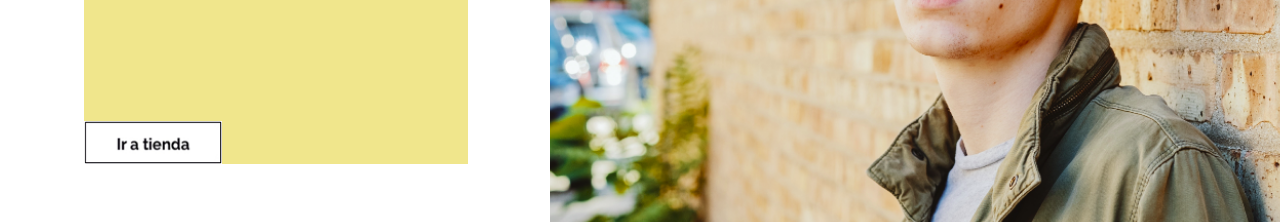
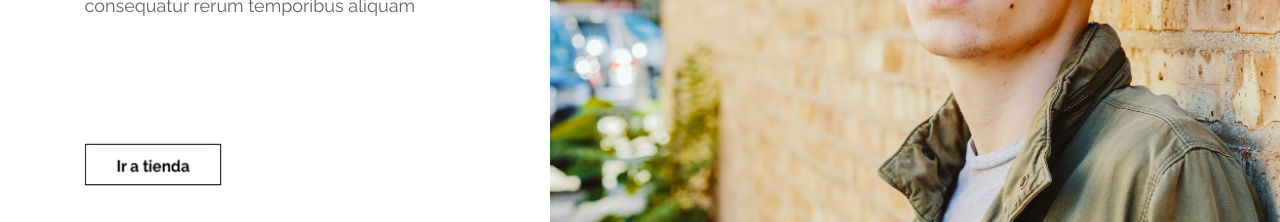
Before and after one commit to JorgeUndurraga/TiendaXDA, a plain HTML site: page index.html in a window 1280 px wide. Shown: the part 364-586 px from the top of the page. Drawn offline with nearby package versions, Linux system fonts and the light colour scheme.

Commit message:
completo

```diff
--- a/assets/scss/layout/_article.scss
+++ b/assets/scss/layout/_article.scss
@@ -4,7 +4,6 @@
     align-items: center;
 
         &__cajaTexto{
-            background-color: khaki;
             width: 80vw;
             height: 30vh;
 
@@ -25,7 +24,6 @@
             //Características del fuente
             font-family: $primary-fonts;
             font-weight: $weigth-font-regular;
-            font-size: $font-large;
             color: $granite-gray;
             font-size: $font-x-small;
         }
@@ -40,6 +38,32 @@
             bottom: 0;
         }
 }
+
+ /////////////VERSION DE TABLET///////////////
+    @include respond-to($bp-md-tablet){
+
+        .article{
+            position: relative;
+            align-items: none;
+
+            &__cajaTexto{
+                position: absolute;
+                top: 2.7vh;
+            }
+
+            &__h1{
+                font-size: $font-xxx-large;
+            }
+
+            &__texto{
+                font-size: $font-large;
+            }
+
+            &__boton{
+                width: 144px;
+            }
+        }
+    }
 
 
  /////////////VERSION DE ESCRITORIO///////////////
@@ -65,5 +89,4 @@
                 width: 138px;
             }
         }
-
     }
--- a/assets/scss/layout/_footer.scss
+++ b/assets/scss/layout/_footer.scss
@@ -37,11 +37,49 @@
                         margin:0;
                 }
 
+
                 &__formulario{
+                        display: block;
                         width: 227px;
                         height: auto;
                 }
+
+                &__formularioLargo{ //Para ocultar la versión larga del formulario
+                        display: none;
+                }
 }
+
+ /////////////VERSION DE TABLET///////////////
+        @include respond-to($bp-md-tablet){
+                .footer{
+                        &__cajaFooter{
+                                top: 3.5vh;
+                        }
+
+                        &__cajaFooter{
+                                height: 10.2vh;
+                        }
+
+                        &__newsletter{
+                                font-size: $font-xx-large;
+                        }
+
+                        &__correoElectronico{
+                                font-size: $font-medium;
+                        }
+
+                        &__formulario{ //Para ocultar la versión pequeña del formulario
+                                display: none;
+                        }
+
+                        &__formularioLargo{ //Para mostrar la versión larga del formulario
+                                display: block;
+                                width: 532px;
+                                height: auto;
+                        }
+
+                }
+        }
 
 
  /////////////VERSION DE ESCRITORIO///////////////
@@ -64,8 +102,15 @@
                         }
 
                         &__formulario{
+                                display:block;
                                 width: 238px;
                         }
+
+                        &__formularioLargo{
+                                display: none;
+                        }
+
+
                 }
 
         }
--- a/assets/scss/layout/_grid.scss
+++ b/assets/scss/layout/_grid.scss
@@ -38,6 +38,36 @@
 
     }
 
+ /////////////VERSION DE TABLET///////////////
+    @include respond-to($bp-md-tablet){
+        grid-template-columns: 93.5vw 6.5vw;
+        grid-template-rows: 10vh 32.6vh 37.4vh 20vh;
+
+        .navbar{
+            grid-column: 1/3;
+            grid-row: 1/2;
+        }
+        .header{
+            grid-column: 1/3;
+            grid-row: 2/3;
+        }
+
+        .article{
+            grid-column: 1/3;
+            grid-row: 3/4;
+        }
+
+        .footer{
+            grid-column: 1/2;
+            grid-row: 4/5;
+
+        }
+
+        .suscribirse{
+            grid-column: 2/3;
+            grid-row: 4/5;
+        }
+    }
 
 
  /////////////VERSION DE ESCRITORIO///////////////
--- a/assets/scss/layout/_header.scss
+++ b/assets/scss/layout/_header.scss
@@ -9,10 +9,21 @@
             // display:inline-block;
             background-image: url("../../assets/img/imagen1.png");
             background-size: cover !important; //para que se ajuste al tamaño de la caja
-            background-position: top !important; //para que se ubique al centro de la caja
+            background-position: top !important; //para que se ubique al desde el tope de arriba de la caja
         }
 }
 
+
+ /////////////VERSION DE TABLET///////////////
+ @include respond-to($bp-md-tablet){
+    .header{
+        &__imagen{
+
+            background-size: cover !important; //para que se ajuste al tamaño de la caja
+            background-position: 0% 33% !important; //para que se ubique al centro de la caja
+        }
+    }
+}
 
 
  /////////////VERSION DE ESCRITORIO///////////////
--- a/assets/scss/layout/_navbar.scss
+++ b/assets/scss/layout/_navbar.scss
@@ -1,12 +1,11 @@
 .navbar{
-    background-color: $white;
-    // background-color: red;
+    // background-color: $white;
 
     font-family: $primary-fonts;
     font-weight: $weigth-font-bold;
 
     width: 100vw; //ancho del navbar en la pantalla.
-    height: 9.4vh;
+    height: 100%;
 
     padding-top: 0;
     padding-left: 0;
@@ -23,7 +22,7 @@
 
         //medidas y color del div
         height: 100%;
-        width: 9.1vh;
+        width: 9.4vh;
         background-color: $smooky-black;
         // display:inline-block;
 
@@ -45,10 +44,17 @@
     color: $smooky-black;
 }
 
+ /////////////VERSION DE TABLET///////////////
+        @include respond-to($bp-md-tablet){
+            /*nav no cambia repecto de la versión para móvil
+            por lo tanto no rquiere mayor implementación*/
+        }
+
+  /////////////VERSION DE ESCRITORIO///////////////
         @include respond-to($bp-xl-desktop){
             .navbar{
-                height: 11.4vh;
-                padding-right: 56px;
+                height: 100%;
+                padding-right: 4.6vw;
 
                 &__logo_xda{
                     font-size: $font-xx-large;
--- a/assets/scss/layout/_suscribirse.scss
+++ b/assets/scss/layout/_suscribirse.scss
@@ -15,6 +15,15 @@
         }
 }
 
+ /////////////VERSION DE TABLET///////////////
+        @include respond-to($bp-md-tablet){
+            .suscribirse{
+                &__palabra{
+                    font-size: $font-x-large;
+                }
+            }
+        }
+
  /////////////VERSION DE ESCRITORIO///////////////
         @include respond-to($bp-xl-desktop){
             .suscribirse{
--- a/index.html
+++ b/index.html
@@ -9,7 +9,7 @@
 <body>
 <div class="grilla">
 <!-- //////////NAVEGADOR////////// -->
-<nav class="navbar navbar-expand-xl navbar-ligth">
+<nav class="navbar navbar-expand-sm navbar-light bg-black">
   <!-- agregué style="backg....3e8c;" para asignar el color> -->
   <a class="navbar-brand" href="#">
     <div class="navbar__logo_xda">XDA</div>
@@ -68,11 +68,12 @@
 
   <footer class="footer">
     <div class="footer__cajaFooter">
-      <h4 class="footer__newsletter">NewsLetter</h4>
+      <h4 class="footer__newsletter">Newsletter</h4>
               <div class="footer__cajaCorreoElectronicoFormulario">
                   <p class="footer__correoElectronico">Correo Electrónico</p>
-                  <img class="footer__formulario" src="assets/img/formulario-email.jpg" alt="boton">
-              </div>
+                  <img class="footer__formulario" src="assets/img/formulario-email.jpg" alt="formulario">
+                  <img class="footer__formularioLargo" src="assets/img/formulario-email-largo.jpg" alt="formulario largo">
+                </div>
       <!-- <div class="formulario">AQUÍ VA UN FORMULARIO</div> -->
     </div>
   </footer>
@@ -83,5 +84,11 @@
 
 </div>
 
+<!-- /////////////////SCRIPT JAVASRIPT pa' que funcione la hamburguesa de nav////////////////// -->
+
+  <script src="https://code.jquery.com/jquery-3.5.1.slim.min.js" integrity="sha384-DfXdz2htPH0lsSSs5nCTpuj/zy4C+OGpamoFVy38MVBnE+IbbVYUew+OrCXaRkfj" crossorigin="anonymous"></script>
+    <script src="https://cdn.jsdelivr.net/npm/popper.js@1.16.1/dist/umd/popper.min.js" integrity="sha384-9/reFTGAW83EW2RDu2S0VKaIzap3H66lZH81PoYlFhbGU+6BZp6G7niu735Sk7lN" crossorigin="anonymous"></script>
+    <script src="https://stackpath.bootstrapcdn.com/bootstrap/4.5.2/js/bootstrap.min.js" integrity="sha384-B4gt1jrGC7Jh4AgTPSdUtOBvfO8shuf57BaghqFfPlYxofvL8/KUEfYiJOMMV+rV" crossorigin="anonymous"></script>
+
 </body>
 </html>
```
Also changed, not shown: assets/css/style.css, assets/img/formulario-email-largo.jpg (added), assets/scss/vendor/_vendor.scss (deleted), 1 other file.
